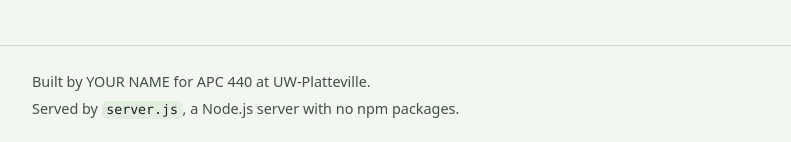
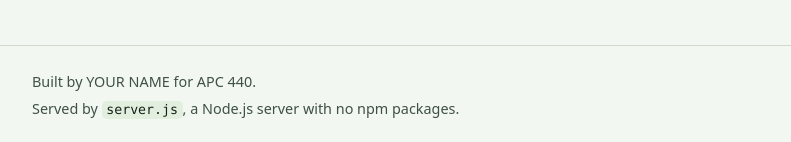
Before and after one commit to rhoded-UWP/APC440-node-tutorial-starter, a website: page public/lessons/_lesson-template.html in a window 1280 px wide. Shown: the part 1259-1401 px from the top of the page, without its empty margins (244-1035 px from the left). Drawn offline with Linux system fonts and the light colour scheme.

Commit message:
Update footer text in lesson template

```diff
--- a/public/lessons/_lesson-template.html
+++ b/public/lessons/_lesson-template.html
@@ -67,7 +67,7 @@ Escape &lt; &gt; and &amp; inside this block.</code></pre>
 
   <footer class="site-footer">
     <div class="inner">
-      <p>Built by YOUR NAME for APC 440 at UW-Platteville.</p>
+      <p>Built by YOUR NAME for APC 440.</p>
       <p>Served by <code>server.js</code>, a Node.js server with no npm packages.</p>
     </div>
   </footer>
```
